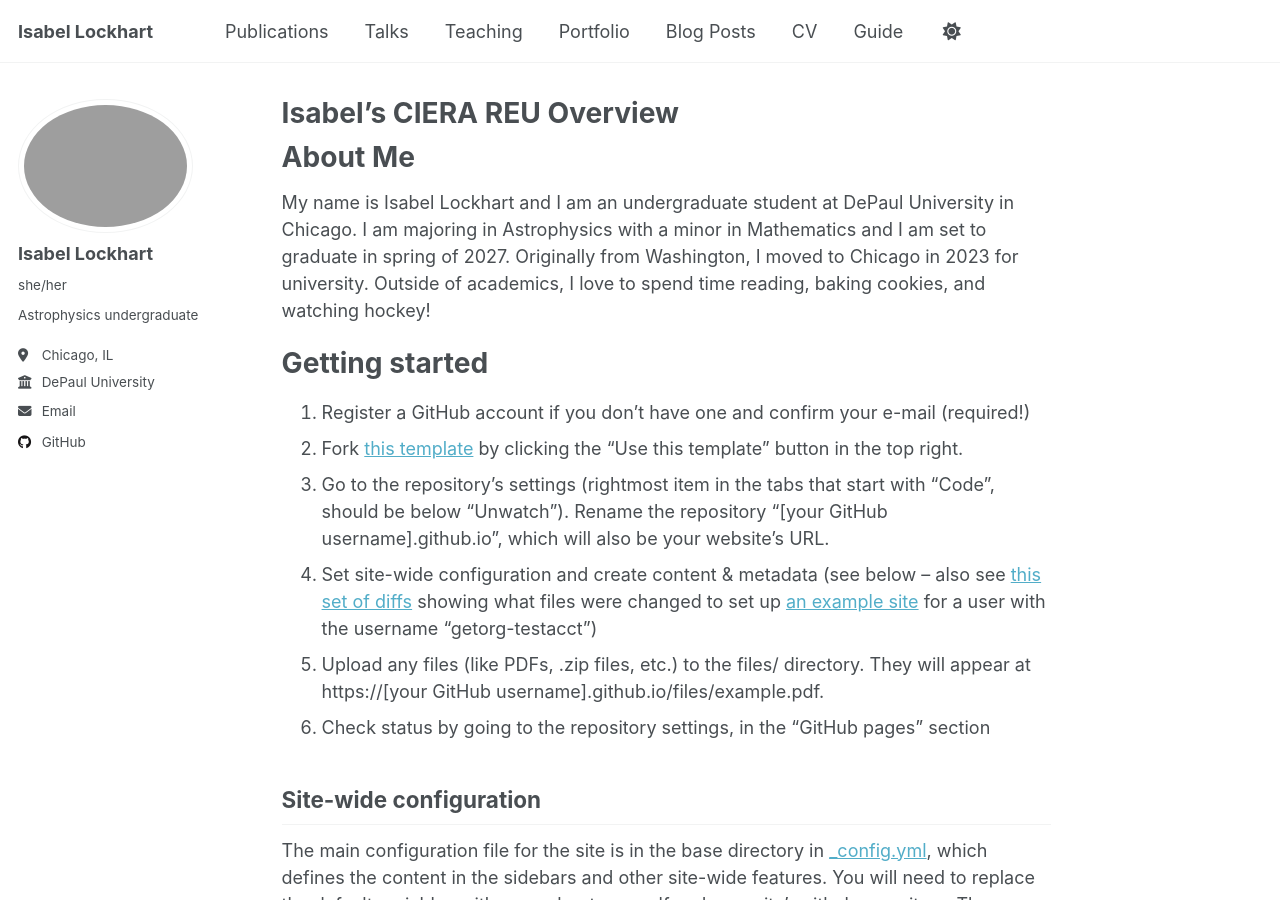
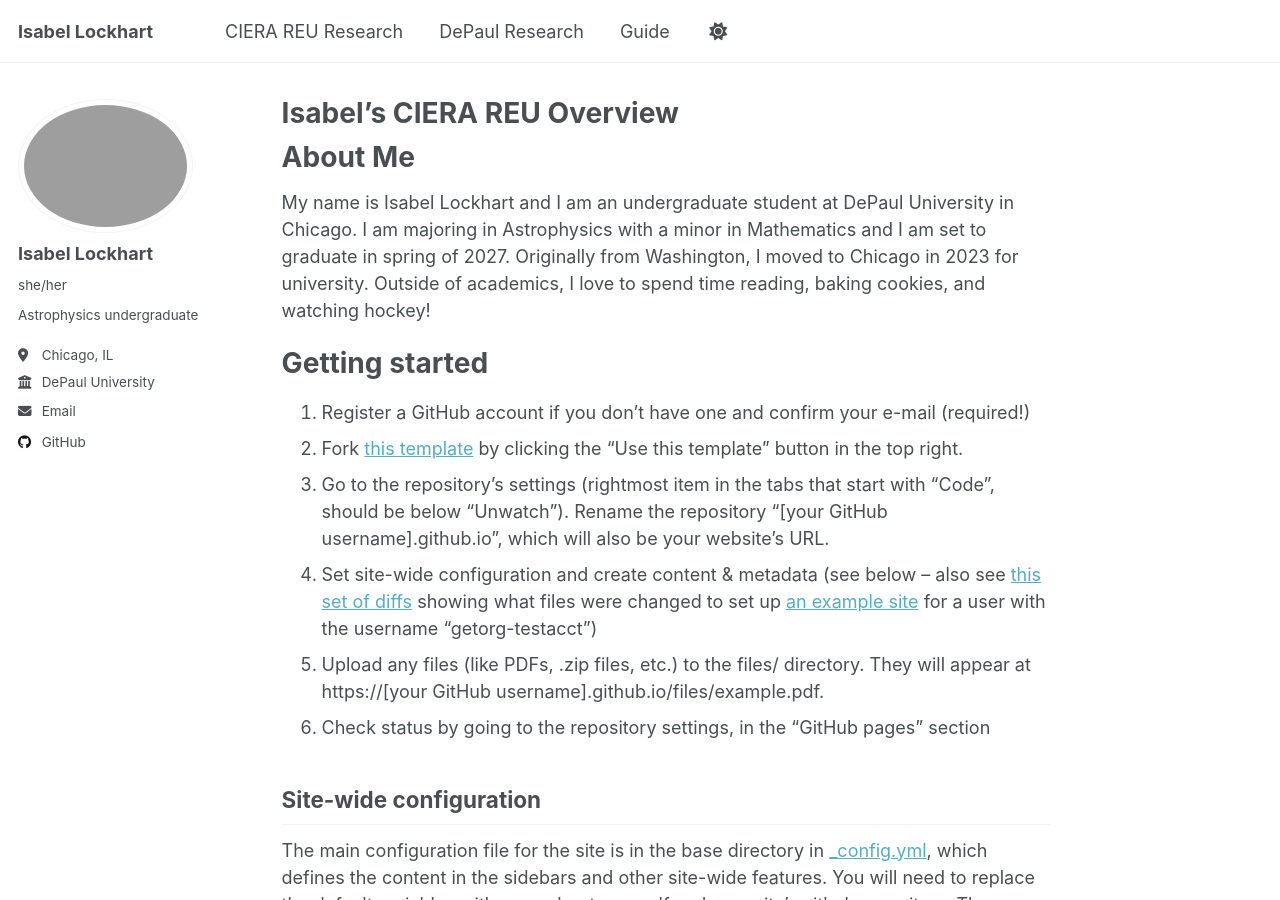
Before and after one commit to Isabel-Lockhart/CIERA, a Jekyll site: the page built from _pages/about.md, in a window 1280 px wide and 900 px high. Built offline with Jekyll 4.4.1, drawn with Linux system fonts in a browser that asks for light colours; a script that is not in the unit is left out.

Commit message:
Update navigation.yml
changed publications and commented out the rest

```diff
--- a/_data/navigation.yml
+++ b/_data/navigation.yml
@@ -8,23 +8,23 @@
 #      Markdown formatted page while the second is generated using JSON.
 
 main:
-  - title: "Publications"
-    url: /publications/
+  - title: "CIERA REU Research"
+    url: /CIERAREU/
 
-  - title: "Talks"
-    url: /talks/
+  - title: "DePaul Research"
+    url: /depaul/
 
-  - title: "Teaching"
-    url: /teaching/
+  #- title: "Teaching"
+   # url: /teaching/
 
-  - title: "Portfolio"
-    url: /portfolio/
+  #- title: "Portfolio"
+   # url: /portfolio/
 
-  - title: "Blog Posts"
-    url: /year-archive/
+  #- title: "Blog Posts"
+   # url: /year-archive/
 
-  - title: "CV"
-    url: /cv/
+  #- title: "CV"
+   # url: /cv/
 
   # - title: "CV"
   #   url: /cv-json/
```
